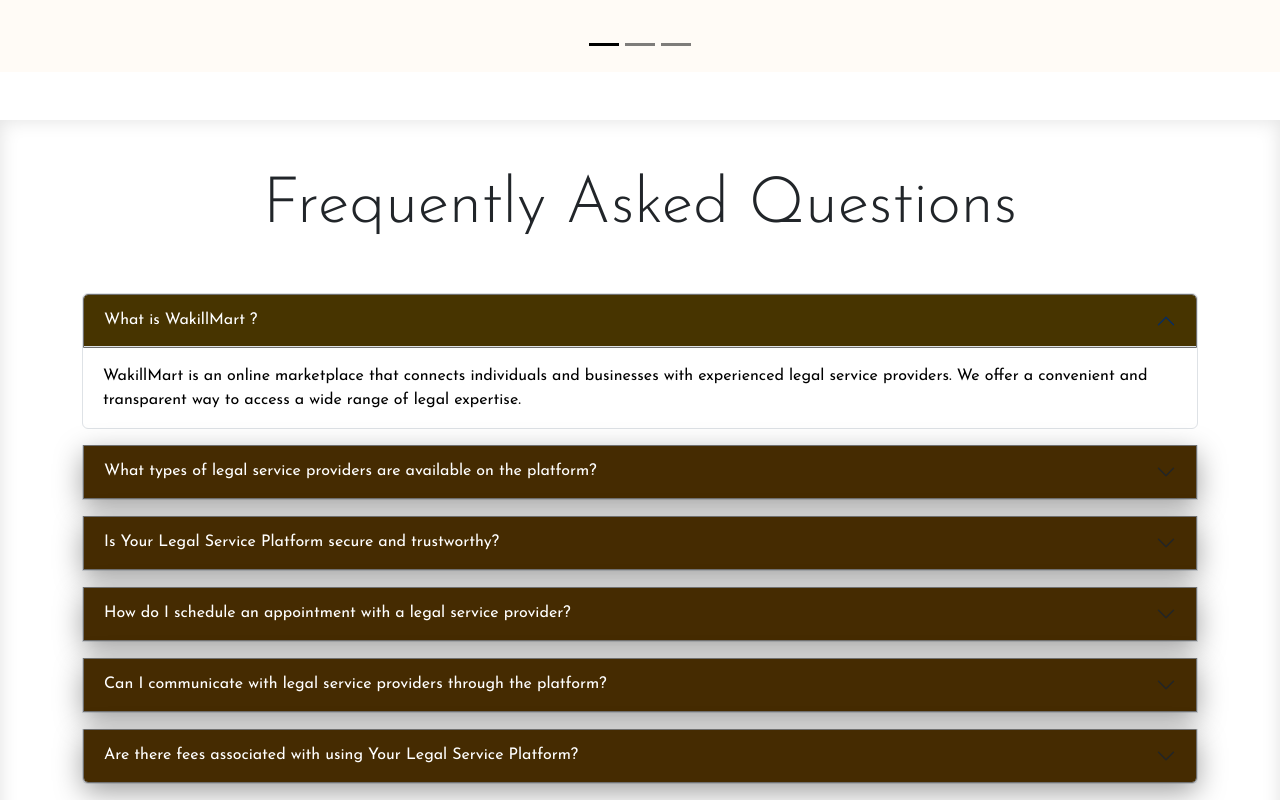
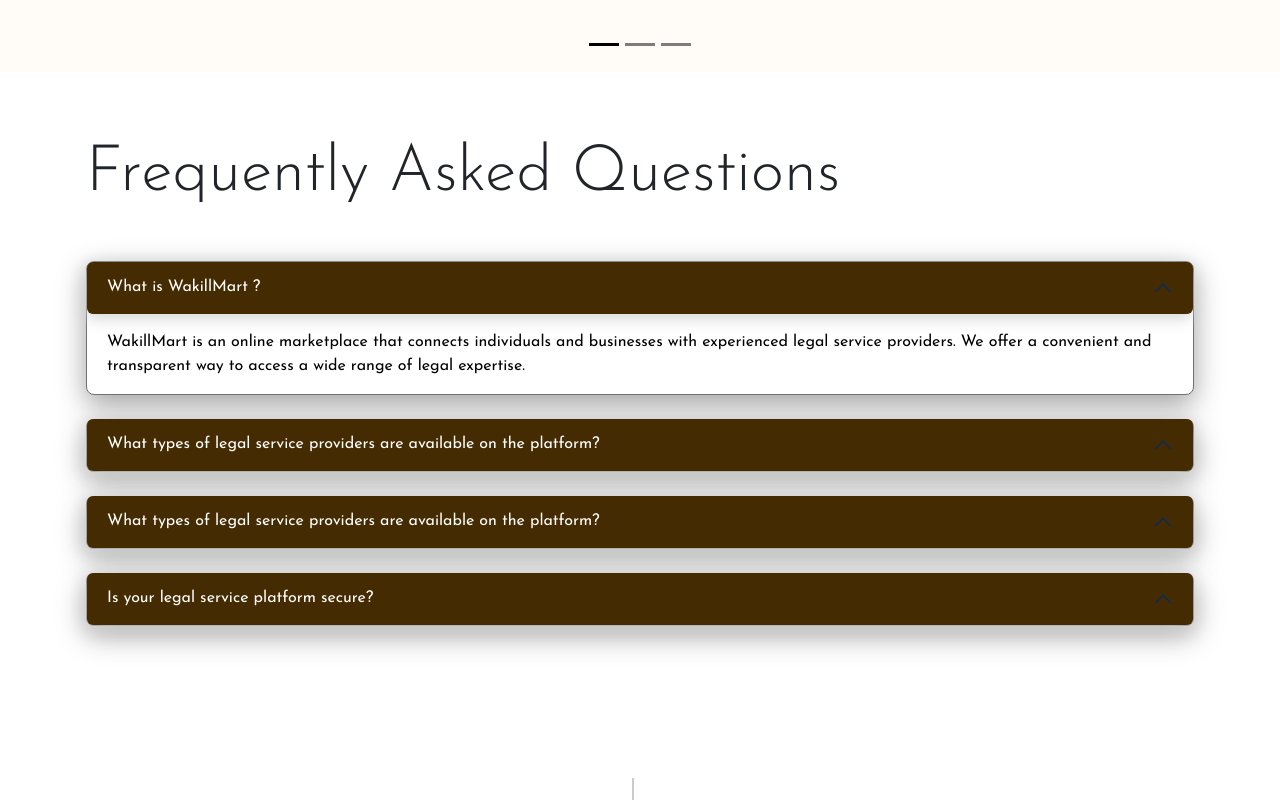
Before and after one commit to vizeerr/SIH-2023-Front-End, a React (Create React App) app: page /services in a window 1280 px wide. Shown: the part 2600-3400 px from the top of the page. Built offline with nearby package versions, Linux system fonts and the light colour scheme.

Commit message:
service page fixed

```diff
--- a/src/App.css
+++ b/src/App.css
@@ -378,23 +378,6 @@
   font-weight: 300;
 }
 
-.accordion-button {
-  background-color: #473400;
-  color: #fff;
-}
-
-.accordion-button:not(.collapsed) {
-  background-color: #473400;
-  color: #fff;
-}
-
-.accordion-item:first-of-type {
-  border-radius: 0.375rem;
-}
-
-.accordion-button:focus {
-  box-shadow: none;
-}
 
 .About-container {
   /* background-color: #FFFBF6; */
--- a/src/components/Service-page/FAQ.js
+++ b/src/components/Service-page/FAQ.js
@@ -2,14 +2,13 @@
 
 const FAQ = () => {
   return (
-    <div className="Works-container container-l mt-5 p-5">
-      <h1 className="display-3 text-center">Frequently Asked Questions</h1>
-      <div className="container mt-5">
-        <div class="accordion" id="accordionExample">
-          <div class="accordion-item mb-3">
-            <h2 class="accordion-header">
+    <div className="container mt-5 p-3">
+        <h1 className="display-3 mb-5">Frequently Asked Questions</h1>
+        <div className="accordion fw-light" id="accordionFAQ">
+          <div className="accordion-item  mb-4 acordhead rounded-3">
+            <h2 className="accordion-header ">
               <button
-                class="accordion-button"
+                className="accordion-button rounded-2 border-none "
                 type="button"
                 data-bs-toggle="collapse"
                 data-bs-target="#collapseOne"
@@ -21,26 +20,29 @@
             </h2>
             <div
               id="collapseOne"
-              class="accordion-collapse collapse show"
-              data-bs-parent="#accordionExample"
+              className="accordion-collapse collapse show"
+              data-bs-parent="#accordionFAQ"
             >
-              <div class="accordion-body">
+              <div className="accordion-body">
+                <strong>
                   WakillMart is an online marketplace that connects individuals
                   and businesses with experienced legal service providers. We
-                offer a convenient and transparent way to access a wide range of
-                legal expertise.
+                  offer a convenient and transparent way to access a wide range
+                  of legal expertise.
+                </strong>
               </div>
             </div>
           </div>
-          <div class="accordion-item mb-3">
-            <h2 class="accordion-header">
+          <div className="accordion-item  mb-4 acordhead rounded-3">
+            <h2 className="accordion-header ">
               <button
-                class="accordion-button collapsed"
+                className="accordion-button rounded-2 border-none "
                 type="button"
                 data-bs-toggle="collapse"
                 data-bs-target="#collapseTwo"
                 aria-expanded="false"
                 aria-controls="collapseTwo"
+
                 >
                 What types of legal service providers are available on the
                 platform?
@@ -48,131 +50,79 @@
             </h2>
             <div
               id="collapseTwo"
-              class="accordion-collapse collapse"
-              data-bs-parent="#accordionExample"
+              className="accordion-collapse collapse hide"
+              data-bs-parent="#accordionFAQ"
             >
-              <div class="accordion-body">
+              <div className="accordion-body">
+                <strong>
                 Our platform features a diverse range of legal service
                   providers, including law firms, solo practitioners, legal
                   consultants, mediators, arbitrators, notaries, document
                   preparation services, expert witnesses, legal process servers,
                   and legal funding companies.
+                </strong>
               </div>
             </div>
           </div>
-          <div class="accordion-item mb-3">
-            <h2 class="accordion-header">
+          <div className="accordion-item  mb-4 acordhead rounded-3">
+            <h2 className="accordion-header ">
               <button
-                class="accordion-button collapsed"
+                className="accordion-button rounded-2 border-none "
                 type="button"
                 data-bs-toggle="collapse"
                 data-bs-target="#collapseThree"
                 aria-expanded="false"
                 aria-controls="collapseThree"
+
                 >
-                Is Your Legal Service Platform secure and trustworthy?
+                What types of legal service providers are available on the
+                platform?
               </button>
             </h2>
             <div
               id="collapseThree"
-              class="accordion-collapse collapse"
-              data-bs-parent="#accordionExample"
+              className="accordion-collapse collapse hide"
+              data-bs-parent="#accordionFAQ"
             >
-              <div class="accordion-body">
+              <div className="accordion-body">
+                <strong>
                 Our platform features a diverse range of legal service
                   providers, including law firms, solo practitioners, legal
                   consultants, mediators, arbitrators, notaries, document
                   preparation services, expert witnesses, legal process servers,
                   and legal funding companies.
+                </strong>
               </div>
             </div>
           </div>
-          <div class="accordion-item mb-3">
-            <h2 class="accordion-header">
+          <div className="accordion-item  mb-4 acordhead rounded-3">
+            <h2 className="accordion-header ">
               <button
-                class="accordion-button collapsed"
+                className="accordion-button rounded-2 border-none "
                 type="button"
                 data-bs-toggle="collapse"
                 data-bs-target="#collapseFour"
                 aria-expanded="false"
                 aria-controls="collapseFour"
+
                 >
-                How do I schedule an appointment with a legal service provider?
+                Is your legal service platform secure?
               </button>
             </h2>
             <div
               id="collapseFour"
-              class="accordion-collapse collapse"
-              data-bs-parent="#accordionExample"
+              className="accordion-collapse collapse hide"
+              data-bs-parent="#accordionFAQ"
             >
-              <div class="accordion-body">
-                Our platform features a diverse range of legal service
-                providers, including law firms, solo practitioners, legal
-                consultants, mediators, arbitrators, notaries, document
-                preparation services, expert witnesses, legal process servers,
-                and legal funding companies.
+              <div className="accordion-body">
+                <strong>
+                Yes,it is completely secure and trustworthy
+                </strong>
               </div>
             </div>
           </div>
 
-          <div class="accordion-item mb-3">
-            <h2 class="accordion-header">
-              <button
-                class="accordion-button collapsed"
-                type="button"
-                data-bs-toggle="collapse"
-                data-bs-target="#collapseFive"
-                aria-expanded="false"
-                aria-controls="collapseFive"
-              >
-                Can I communicate with legal service providers through the
-                platform?
-              </button>
-            </h2>
-            <div
-              id="collapseFive"
-              class="accordion-collapse collapse"
-              data-bs-parent="#accordionExample"
-            >
-              <div class="accordion-body">
-                Our platform features a diverse range of legal service
-                providers, including law firms, solo practitioners, legal
-                consultants, mediators, arbitrators, notaries, document
-                preparation services, expert witnesses, legal process servers,
-                and legal funding companies.
-              </div>
-            </div>
-          </div>
 
-          <div class="accordion-item mb-3">
-            <h2 class="accordion-header">
-              <button
-                class="accordion-button collapsed"
-                type="button"
-                data-bs-toggle="collapse"
-                data-bs-target="#collapseSix"
-                aria-expanded="false"
-                aria-controls="collapseSix"
-              >
-                Are there fees associated with using Your Legal Service
-                Platform?
-              </button>
-            </h2>
-            <div
-              id="collapseSix"
-              class="accordion-collapse collapse"
-              data-bs-parent="#accordionExample"
-            >
-              <div class="accordion-body">
-                Our platform features a diverse range of legal service
-                providers, including law firms, solo practitioners, legal
-                consultants, mediators, arbitrators, notaries, document
-                preparation services, expert witnesses, legal process servers,
-                and legal funding companies.
-              </div>
-            </div>
-          </div>
-        </div>
         </div>
       </div>
   );
--- a/src/pages/Service.js
+++ b/src/pages/Service.js
@@ -7,6 +7,7 @@
 import AboutUs from "../components/Service-page/AboutUs";
 import DownloadApp from "../components/Service-page/DownloadApp";
 import ServicesSlider from "../components/landing-page/ServicesSlider";
+import Footer from "../components/Footer"
 
 const Service = () => {
   return (
@@ -19,6 +20,7 @@
       <AboutUs />
       <FAQ />
       <DownloadApp />
+      <Footer/>
     </div>
   );
 };
```
Lines whose indentation alone changed are shown as unchanged.
